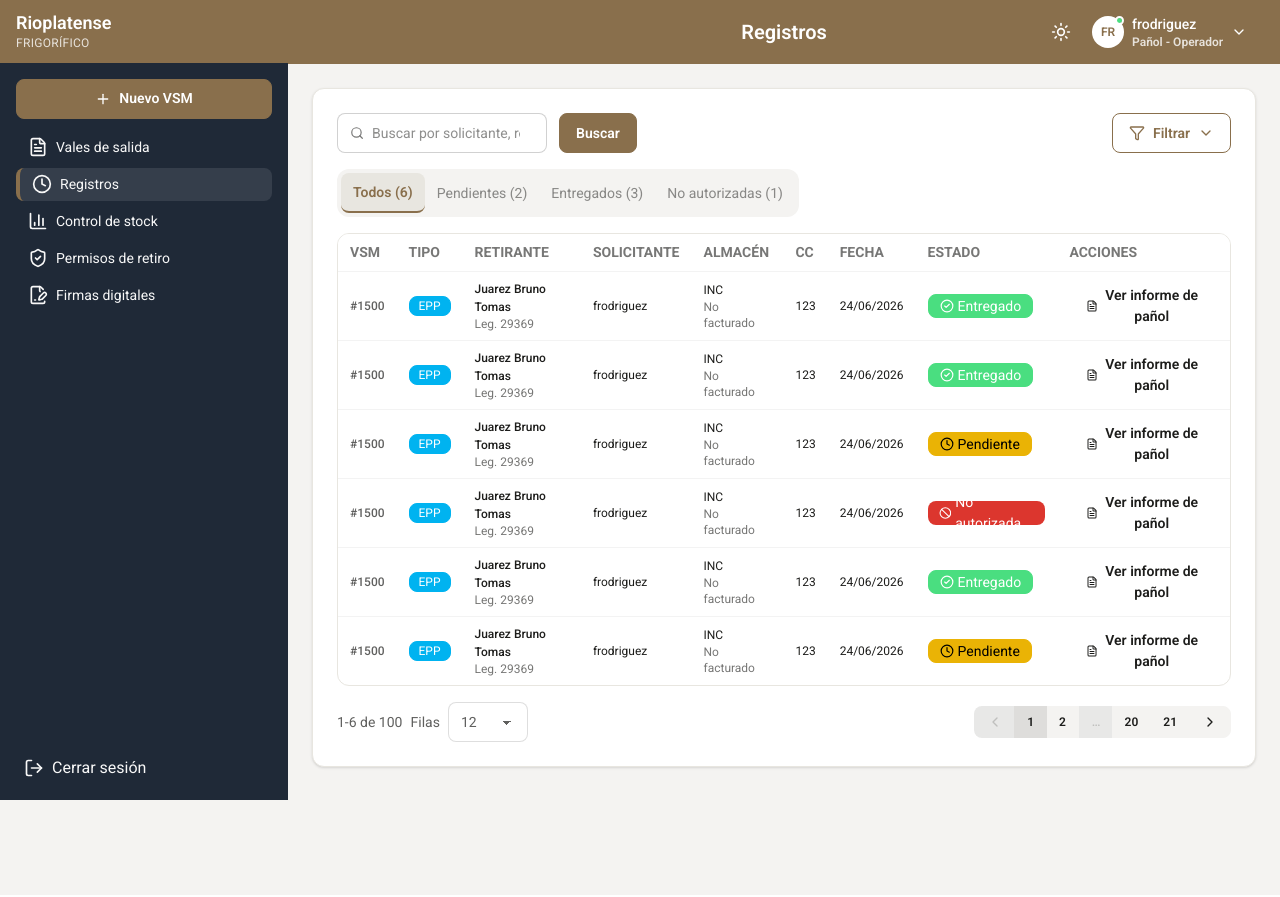
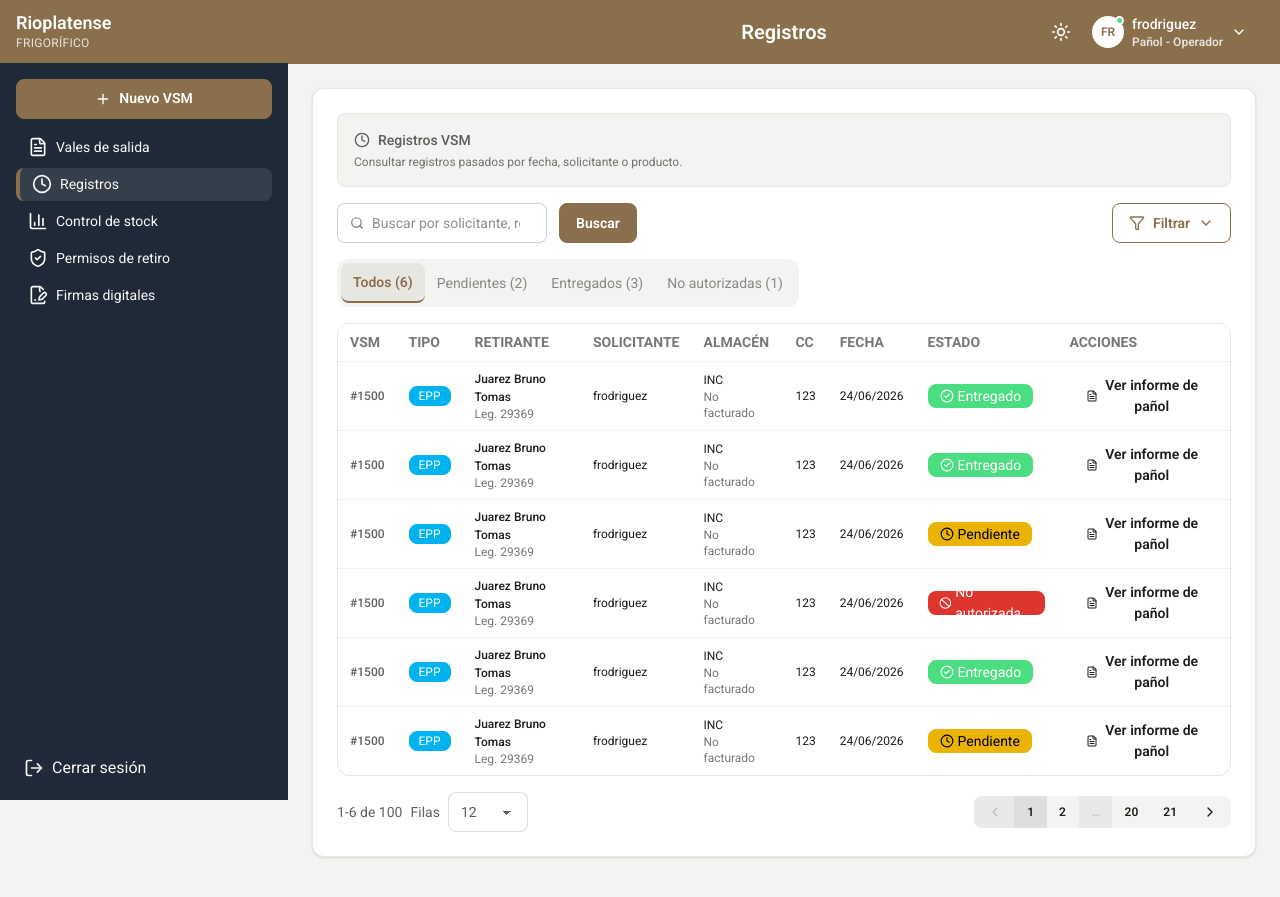
Before and after one commit to eternauta89/vsm-daisyui, a Django app: page /registros/ in a window 1280 px wide. Shown: the top 897 px of the page. Run offline with Django 5.2, Linux system fonts and the light colour scheme; style sheets or scripts are compiled from the project's sources; some libraries are stand-ins or nearby versions.

Commit message:
Add gray title/subtitle cards to the remaining screens
Vales de salida, Registros, and Firmas digitales now show the same
gray title+subtitle card used in Control de stock and Permiso de
retiro. Also: Control de stock's gray card wraps only the title/
subtitle (form moved outside, matching Stock total), date filter
chips in Registros show dd/mm/yyyy instead of the raw ISO value,
and Capturar firma uses the bordeaux Editar color (gray when the
vale is already signed).

Co-Authored-By: Claude Sonnet 5 <noreply@anthropic.com>

```diff
--- a/core/templates/core/control_de_stock.html
+++ b/core/templates/core/control_de_stock.html
@@ -70,9 +70,11 @@
           Consulta a SAP por rango de fechas
         </p>
         <p class="text-base-content/60 mt-1 text-xs">Análisis de entregas y stock SAP.</p>
+      </div>
 
       <form
         method="get"
+        class="mt-4"
         x-data="{
           presetActivo: null,
           aplicarPreset(key, dias) {
@@ -87,7 +89,7 @@
       >
         <input type="hidden" name="tab" value="por-fecha" />
 
-          <div class="mt-3 flex flex-wrap gap-2">
+        <div class="flex flex-wrap gap-2">
           <button type="button" class="btn btn-primary" x-bind:class="presetActivo === 'hoy' ? '' : 'btn-outline'" x-on:click="aplicarPreset('hoy', 0)">Hoy</button>
           <button type="button" class="btn btn-primary" x-bind:class="presetActivo === 'semana' ? '' : 'btn-outline'" x-on:click="aplicarPreset('semana', 7)">Última semana</button>
           <button type="button" class="btn btn-primary" x-bind:class="presetActivo === 'mes' ? '' : 'btn-outline'" x-on:click="aplicarPreset('mes', 30)">Último mes</button>
@@ -123,7 +125,6 @@
           </div>
         </div>
       </form>
-      </div>
     {% endif %}
 
     <div class="mt-4 max-h-[520px] max-w-full overflow-auto rounded-box border border-base-300">
--- a/core/templates/core/registros.html
+++ b/core/templates/core/registros.html
@@ -4,9 +4,17 @@
 
 {% block content %}
 <div class="card bg-base-100 rounded-box border border-base-300 p-4 shadow-sm sm:p-6">
+  <div class="bg-base-200 border-base-300 rounded-lg border p-4">
+    <p class="text-base-content/70 flex items-center gap-2 text-sm font-medium">
+      {% include 'core/partials/icon.html' with name='clock' extra='size-4' %}
+      Registros VSM
+    </p>
+    <p class="text-base-content/60 mt-1 text-xs">Consultar registros pasados por fecha, solicitante o producto.</p>
+  </div>
+
   <form
     method="get"
-    class="flex flex-col gap-3"
+    class="mt-4 flex flex-col gap-3"
     x-data="{
       presetActivo: null,
       aplicarPreset(key, dias) {
--- a/core/views.py
+++ b/core/views.py
@@ -269,14 +269,20 @@ def registros(request):
             qs.pop(clave, None)
         return qs.urlencode()
 
+    def dia_mes_anio(fecha_iso):
+        try:
+            return datetime.strptime(fecha_iso, '%Y-%m-%d').strftime('%d/%m/%Y')
+        except ValueError:
+            return fecha_iso
+
     filtros_aplicados = []
     if buscado:
         if tipo != 'todos':
             filtros_aplicados.append({'label': f'Tipo: {tipo}', 'quitar_url': sin_params('tipo')})
         if fecha_desde:
-            filtros_aplicados.append({'label': f'Desde: {fecha_desde}', 'quitar_url': sin_params('desde')})
+            filtros_aplicados.append({'label': f'Desde: {dia_mes_anio(fecha_desde)}', 'quitar_url': sin_params('desde')})
         if fecha_hasta:
-            filtros_aplicados.append({'label': f'Hasta: {fecha_hasta}', 'quitar_url': sin_params('hasta')})
+            filtros_aplicados.append({'label': f'Hasta: {dia_mes_anio(fecha_hasta)}', 'quitar_url': sin_params('hasta')})
 
     context = {
         'active_page': 'registros',
```
Also changed, not shown: core/templates/core/firmas_digitales.html (+10 -2 lines), core/templates/core/vales_de_salida.html (+9 -0 lines). Lines whose indentation alone changed are shown as unchanged.
